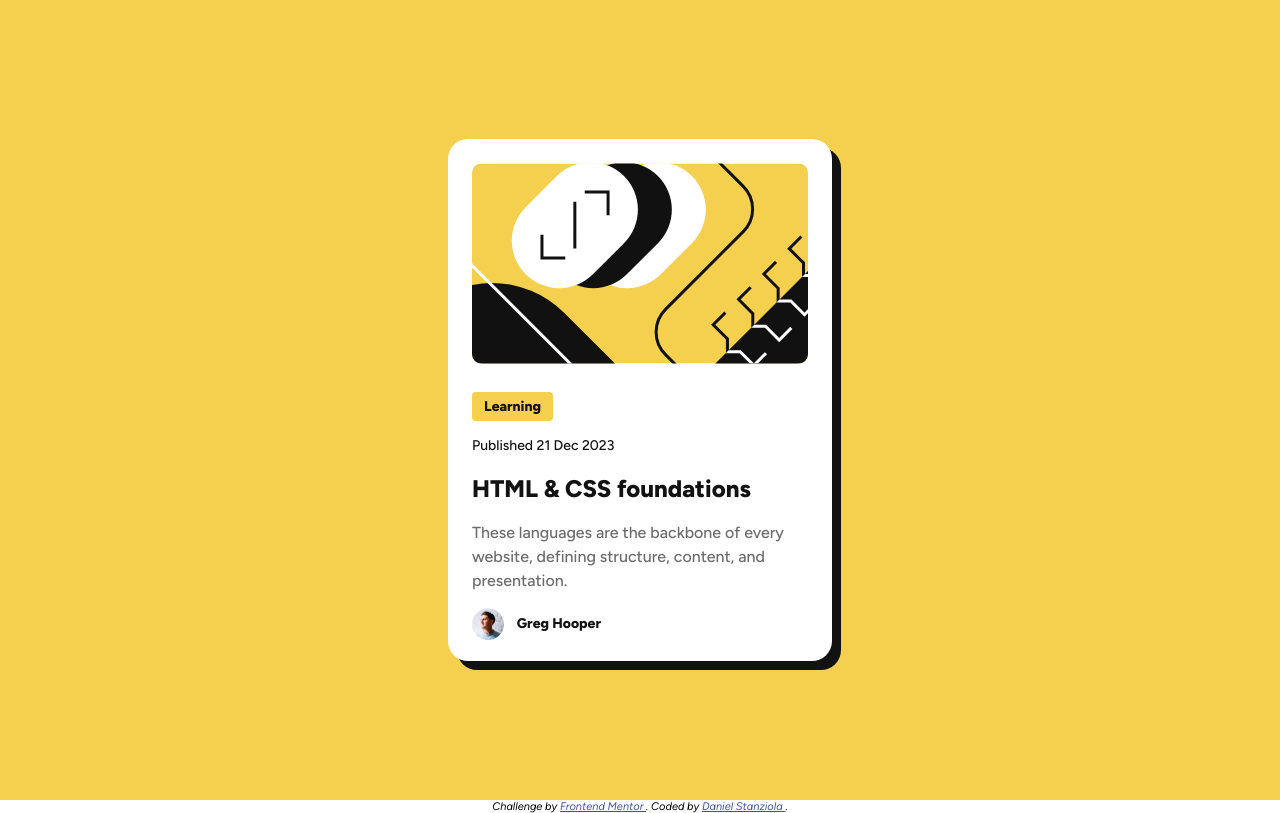
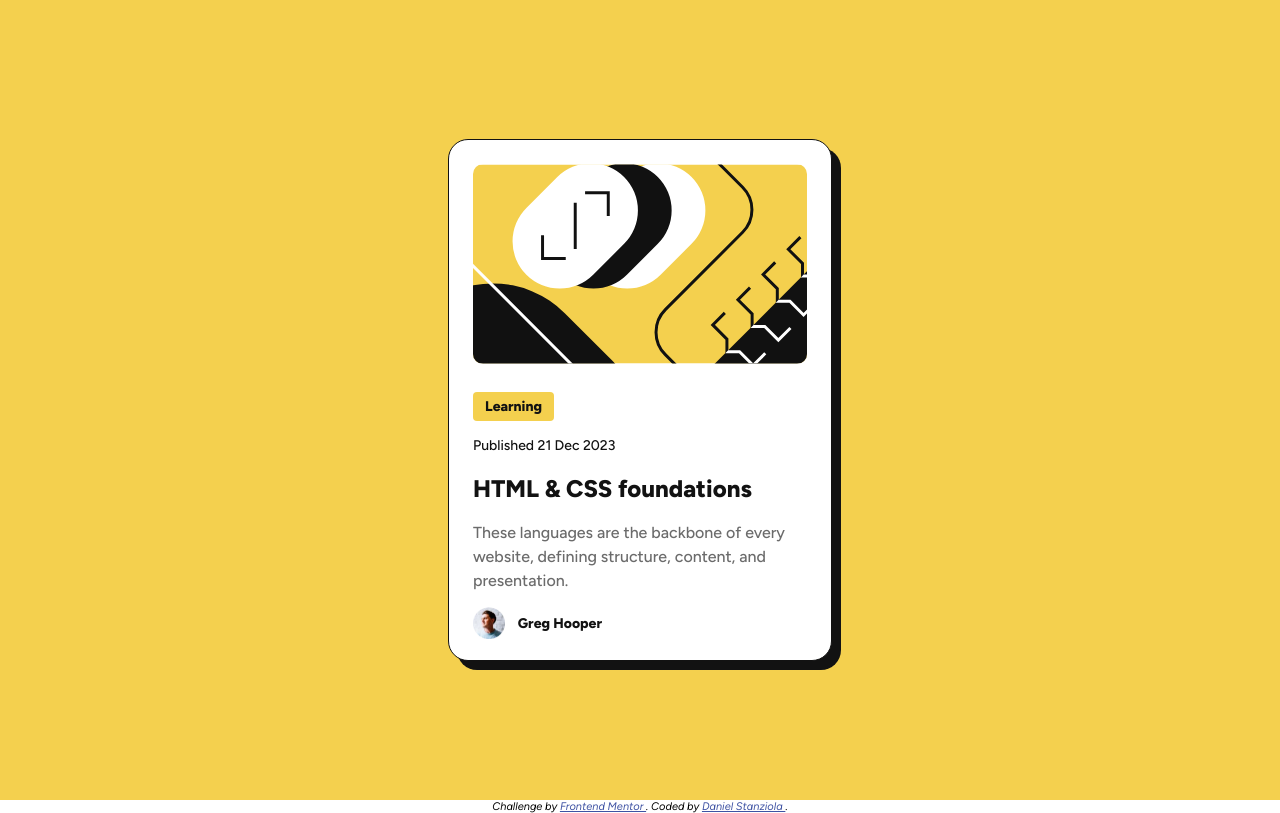
Before and after one commit to StanzDaniel/Blog-preview-card, a plain HTML site: page index.html in a window 1280 px wide. Drawn offline with Linux system fonts and the light colour scheme.

Commit message:
Update card border style for improved visibility

```diff
--- a/styles/style.css
+++ b/styles/style.css
@@ -32,7 +32,7 @@ html * {
     max-width: 24rem;
     height: 32.625rem;
     border-radius: 1.25rem;
-    border-style: solid 1px var(--color-secondary-dark);
+    border: solid 1.5px var(--color-secondary-dark);
     background-color: var(--color-white);
     padding: 1.5rem;
     display: flex;
```
